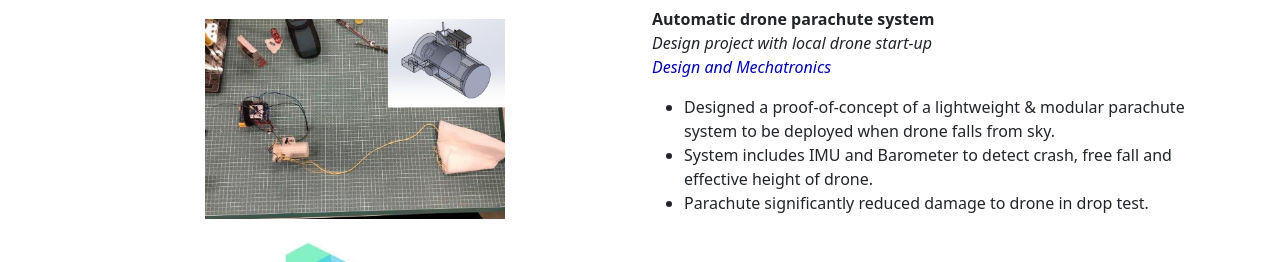
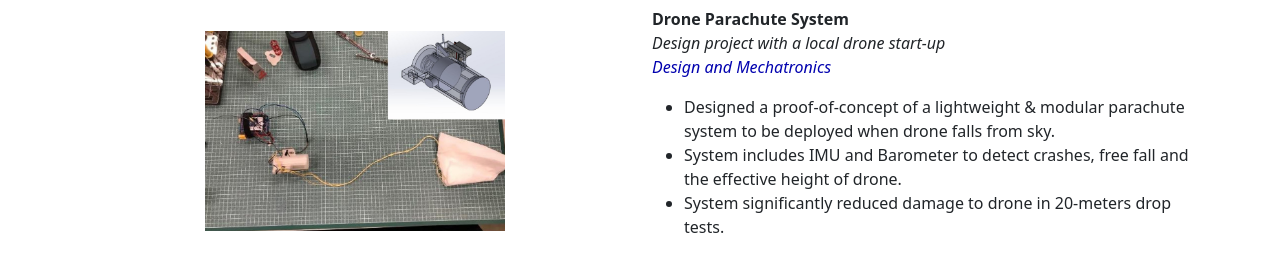
Before and after one commit to nyangshawbin/nyangshawbin.github.io, a plain HTML site: page index.html in a window 1280 px wide. Shown: the part 2769-3031 px from the top of the page. Drawn offline with nearby package versions, Linux system fonts and the light colour scheme.

Commit message:
fix content

```diff
--- a/index.html
+++ b/index.html
@@ -389,9 +389,9 @@
                 </div>
 
                 <div class="col-lg-6">
-                    <p> <span id="item-title"> Automatic drone parachute system </span>
+                    <p> <span id="item-title"> Drone Parachute System </span>
                         <span id="item-description">
-                            <br> Design project with local drone start-up
+                            <br> Design project with a local drone start-up
                             <br> <span style="color: #0202af"> Design and Mechatronics </span>
                         </span>
                     <ul>
@@ -400,10 +400,10 @@
                             drone falls from sky.
                         </li>
                         <li>
-                            System includes IMU and Barometer to detect crash, free fall and effective height of drone.
+                            System includes IMU and Barometer to detect crashes, free fall and the effective height of drone.
                         </li>
                         <li>
-                            Parachute significantly reduced damage to drone in drop test.
+                            System significantly reduced damage to drone in 20-meters drop tests.
                         </li>
 
                     </ul>
```
